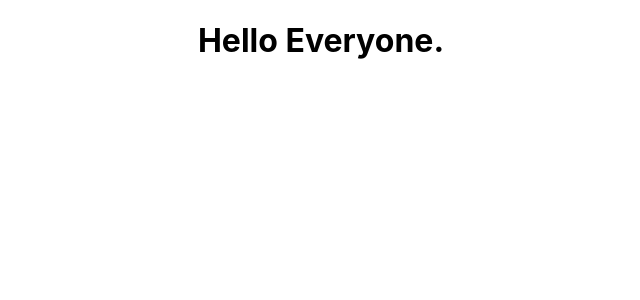
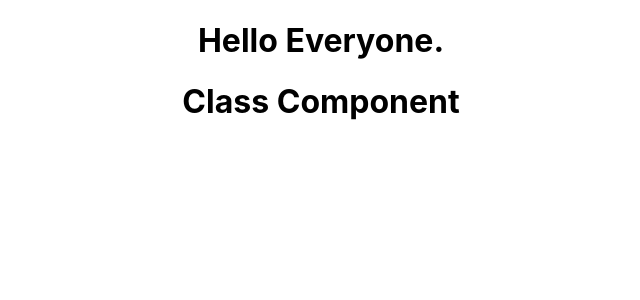
Before and after one commit to morley-stuff/react-tutorial, a React (Create React App) app: page / in a window 1280 px wide. Shown: the top 300 px of the page, without its empty margins (319-959 px from the left). Built offline with nearby package versions, Linux system fonts and the light colour scheme.

Commit message:
Creates a first Class Component

```diff
--- a/src/App.js
+++ b/src/App.js
@@ -1,11 +1,14 @@
 import React from "react";
 import Greet from "./components/Greet";
 import "./App.css";
+
+import Welcome from "./components/Welcome";
 
 function App() {
   return (
     <div className="App">
       <Greet />
+      <Welcome />
     </div>
   );
 }
--- /dev/null
+++ b/src/components/Welcome.js
@@ -0,0 +1,9 @@
+import React, { Component } from "react";
+
+class Welcome extends Component {
+  render() {
+    return <h1>Class Component</h1>;
+  }
+}
+
+export default Welcome;
```
